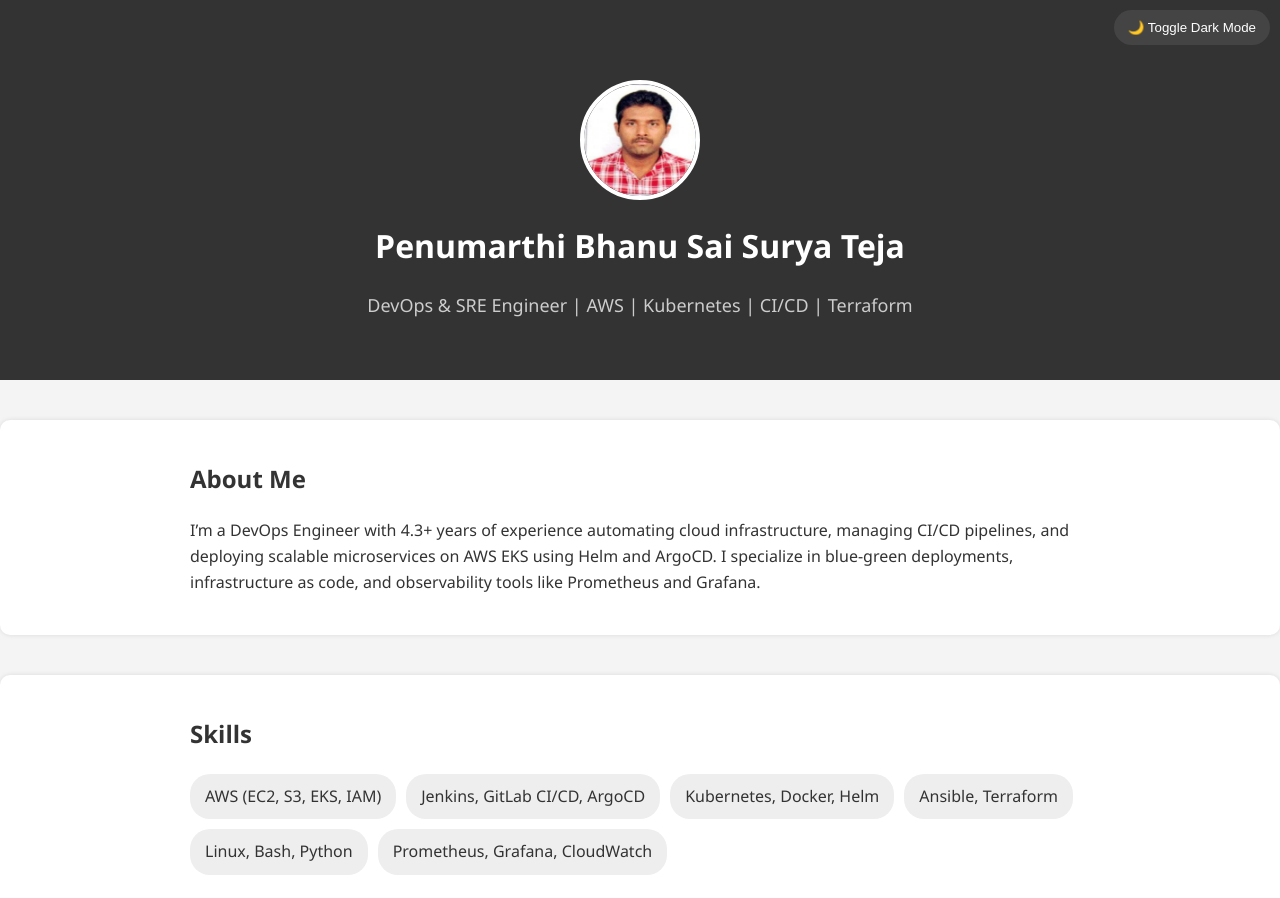
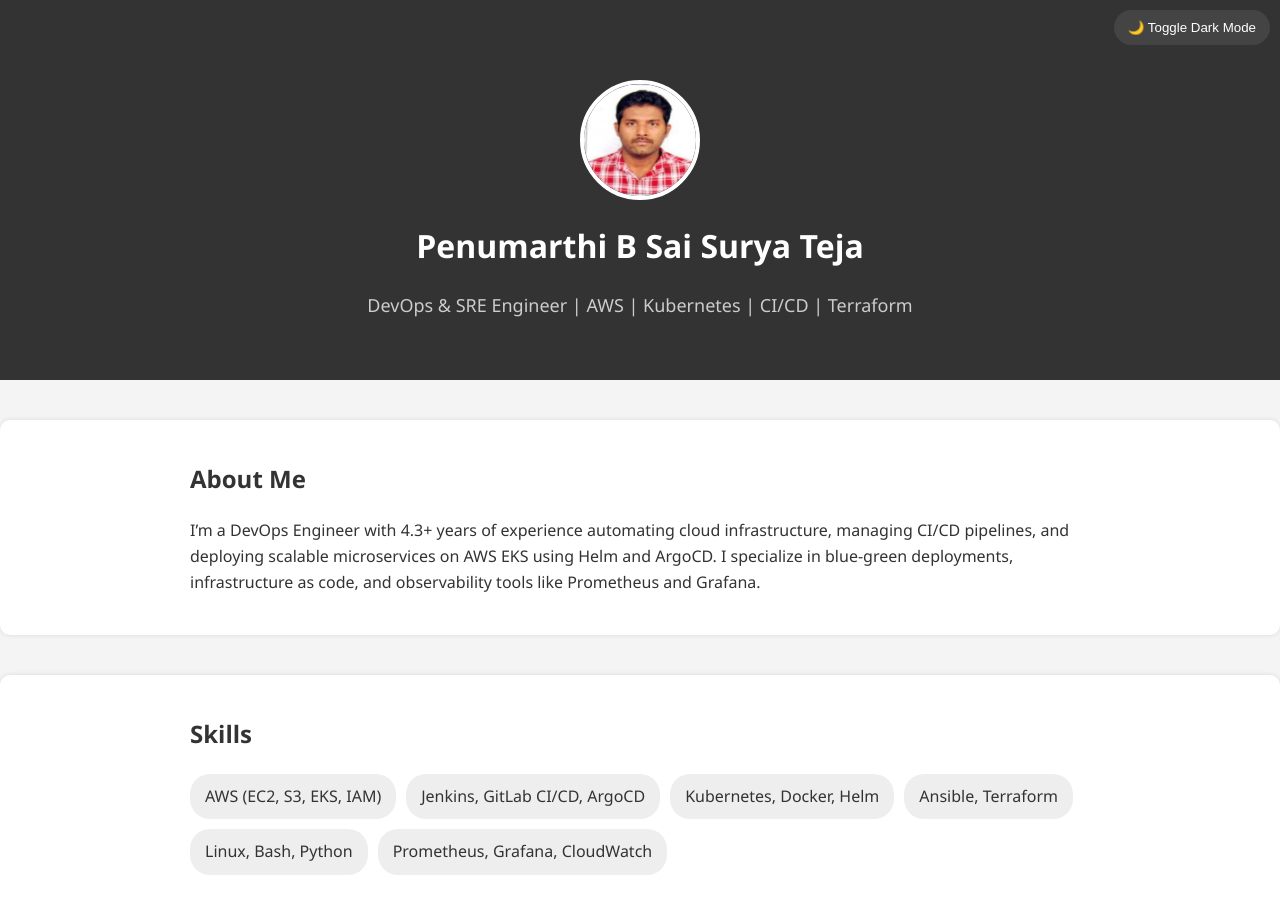
Before and after one commit to bhanusaisuryatejadevops/bhanusaisuryatejadevops.github.io, a plain HTML site: page index.html in a window 1280 px wide. Shown: the top 898 px of the page. Drawn offline with Linux system fonts and the light colour scheme.

Commit message:
Update index.html

```diff
--- a/index.html
+++ b/index.html
@@ -3,7 +3,7 @@
 <head>
   <meta charset="UTF-8" />
   <meta name="viewport" content="width=device-width, initial-scale=1.0"/>
-  <title>Penumarthi Bhanu Sai Surya Teja | DevOps Engineer</title>
+  <title>Penumarthi B Sai Surya Teja | DevOps Engineer</title>
   <link rel="stylesheet" href="style.css"/>
 </head>
 <body>
@@ -11,7 +11,7 @@
   <header>
     <div class="container">
       <img src="assets/profile.jpg" alt="Surya Teja" class="profile-img"/>
-      <h1>Penumarthi Bhanu Sai Surya Teja</h1>
+      <h1>Penumarthi B Sai Surya Teja</h1>
       <p class="subtitle">DevOps & SRE Engineer | AWS | Kubernetes | CI/CD | Terraform</p>
     </div>
   </header>
```
